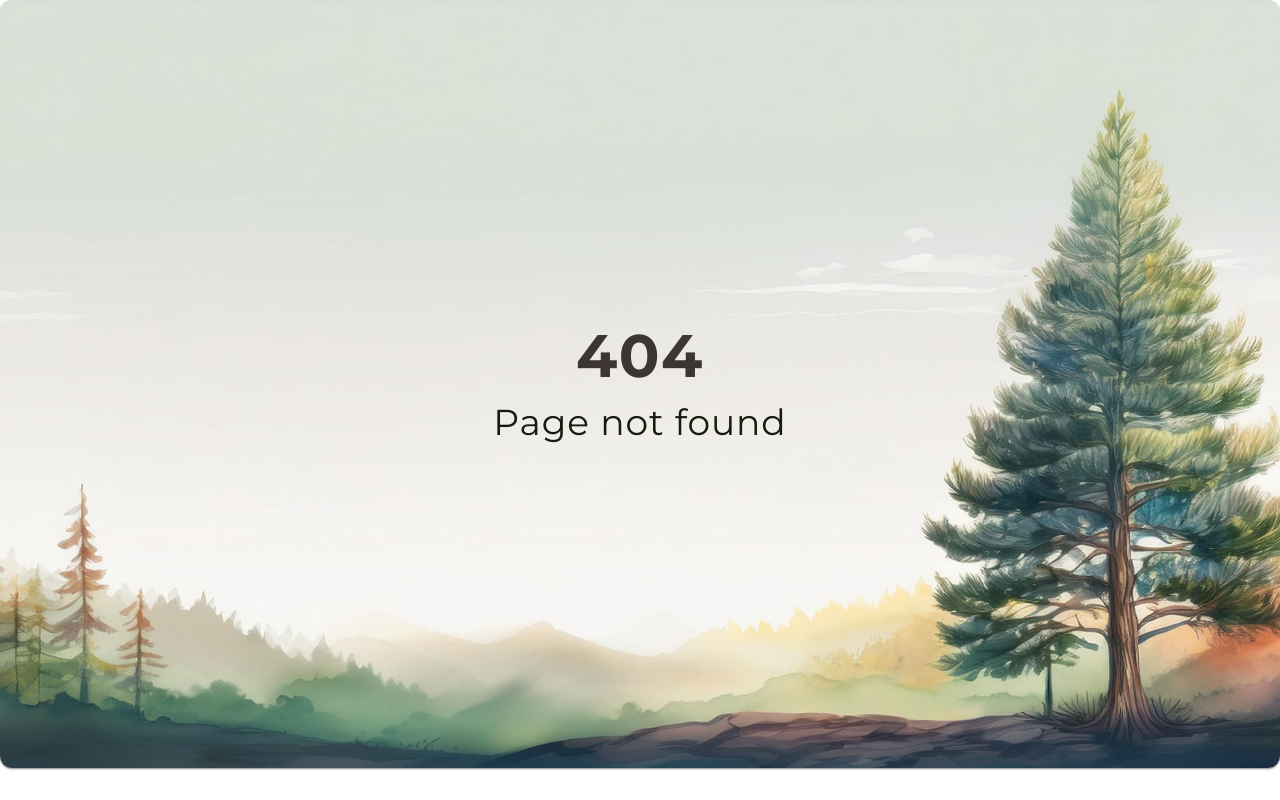
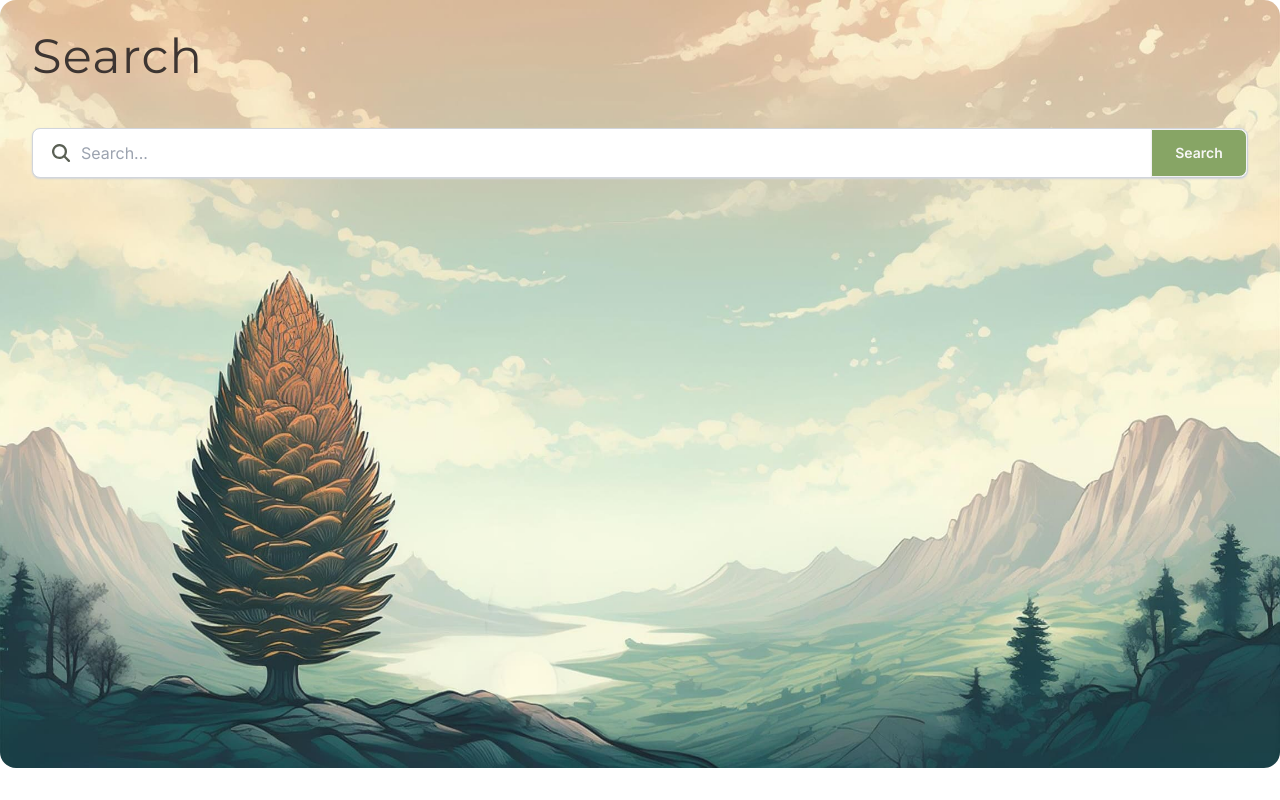
Before and after one commit to casiimir/gnoseek, a Next.js app: page /search in a window 1280 px wide. Before the commit this address had no page. Built offline with nearby package versions, Linux system fonts and the light colour scheme; a web font is replaced by a local one.

Commit message:
feat: add search page and related component

```diff
--- /dev/null
+++ b/app/components/molecules/SearchInput.tsx
@@ -0,0 +1,69 @@
+"use client";
+import { FormEvent, useState } from "react";
+import { useRouter } from "next/navigation";
+import { slugify } from "@/app/utils";
+
+/**
+ * SearchInput component for handling search functionality
+ * @returns {JSX.Element} The SearchInput component
+ */
+const SearchInput = (): JSX.Element => {
+  const router = useRouter();
+  const [search, setSearch] = useState<string>("");
+
+  /**
+   * Handles changes in the search input
+   * @param {React.ChangeEvent<HTMLInputElement>} e - The change event
+   */
+  const onHandleChange = (e: React.ChangeEvent<HTMLInputElement>): void =>
+    setSearch(e.target.value);
+
+  /**
+   * Handles form submission
+   * @param {FormEvent<HTMLFormElement>} e - The form event
+   */
+  const onHandleSubmit = (e: FormEvent<HTMLFormElement>): void => {
+    e.preventDefault();
+    router.push(`/start/search/${slugify(search)}`);
+    setSearch("");
+  };
+
+  return (
+    <form onSubmit={onHandleSubmit} className="w-full">
+      <label className="relative input input-bordered flex items-center gap-2 p-6 shadow-gray-300 shadow-sm border border-gray-300">
+        <input
+          className="grow pl-6 p-8"
+          value={search}
+          onChange={onHandleChange}
+          type="text"
+          placeholder="Search..."
+          minLength={3}
+          required
+          aria-label="Search input"
+        />
+        <svg
+          xmlns="http://www.w3.org/2000/svg"
+          viewBox="0 0 16 16"
+          fill="currentColor"
+          className="absolute left-4 h-6 w-6 opacity-70"
+          aria-hidden="true"
+        >
+          <path
+            fillRule="evenodd"
+            d="M9.965 11.026a5 5 0 1 1 1.06-1.06l2.755 2.754a.75.75 0 1 1-1.06 1.06l-2.755-2.754ZM10.5 7a3.5 3.5 0 1 1-7 0 3.5 3.5 0 0 1 7 0Z"
+            clipRule="evenodd"
+          />
+        </svg>
+        <button
+          type="submit"
+          value="Seek"
+          className="btn absolute right-0 w-24 bg-asparagus-400 text-pine-cone-50 rounded-none rounded-se-lg rounded-ee-lg hover:border-white"
+        >
+          Search
+        </button>
+      </label>
+    </form>
+  );
+};
+
+export default SearchInput;
--- /dev/null
+++ b/app/search/page.tsx
@@ -0,0 +1,24 @@
+import Image from "next/image";
+import SearchInput from "@/app/components/molecules/SearchInput";
+
+/**
+ * Search component that displays a search page with a background image and search input
+ * @returns {Promise<JSX.Element>} The rendered Search component
+ */
+export default async function Search(): Promise<JSX.Element> {
+  return (
+    <div className="relative flex flex-col gap-12 p-8 w-full h-[calc(100vh-8rem)] md:h-[calc(100vh-2em)]">
+      <Image
+        className="absolute top-0 left-0 w-full h-full rounded-2xl"
+        src={"/images/search_light.jpg"}
+        alt="hero"
+        width={1280}
+        height={1280}
+      />
+      <h1 className="font-sans text-3xl tracking-wide lg:w-5/6 sm:text-5xl z-[1]">
+        Search
+      </h1>
+      <SearchInput />
+    </div>
+  );
+}
```
